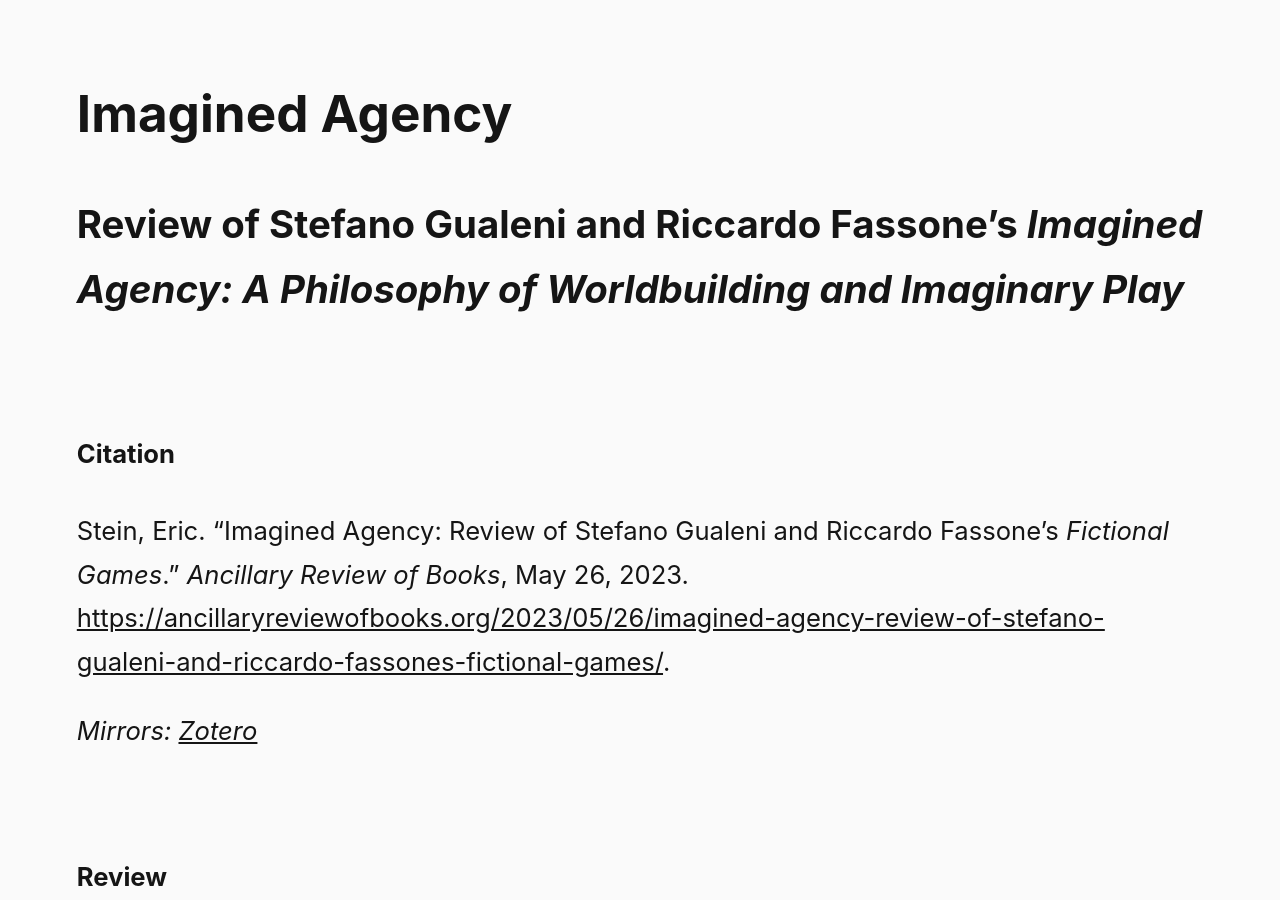
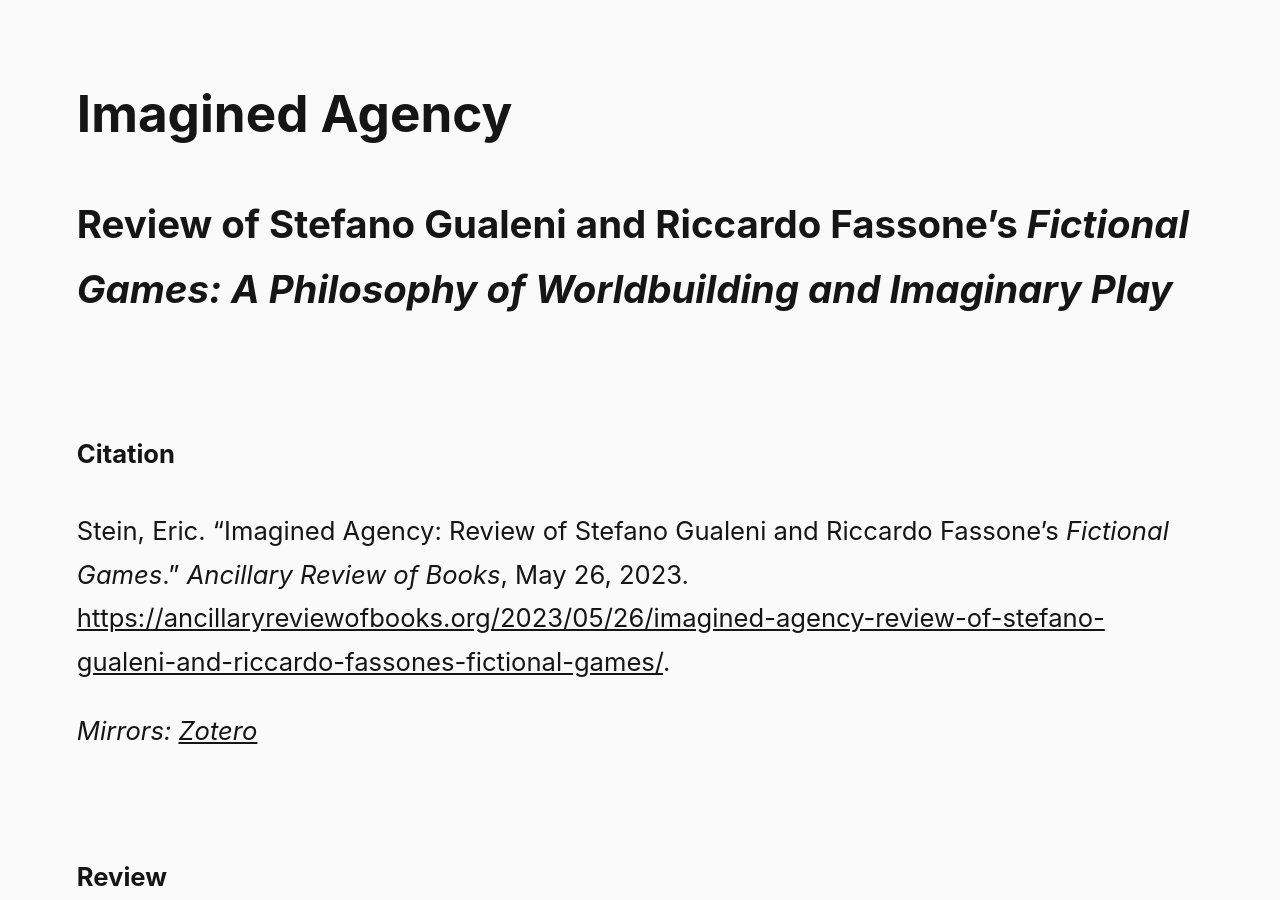
Before and after one commit to steinea/ca, a Jekyll site: the page built from _posts/2023-05-26-imagined-agency.md, in a window 1280 px wide and 900 px high. Built offline with Jekyll 4.4.1, drawn with Linux system fonts in a browser that asks for light colours.

Commit message:
Fix title

```diff
--- a/_posts/2023-05-26-imagined-agency.md
+++ b/_posts/2023-05-26-imagined-agency.md
@@ -3,7 +3,7 @@ layout: post
 category: post
 subcategory: juvenilia-3
 title: Imagined Agency
-subtitle: "Review of Stefano Gualeni and Riccardo Fassone’s <em>Imagined Agency: A Philosophy of Worldbuilding and Imaginary Play</em>"
+subtitle: "Review of Stefano Gualeni and Riccardo Fassone’s <em>Fictional Games: A Philosophy of Worldbuilding and Imaginary Play</em>"
 date: 2023-05-26
 toc: true
 ---
```
